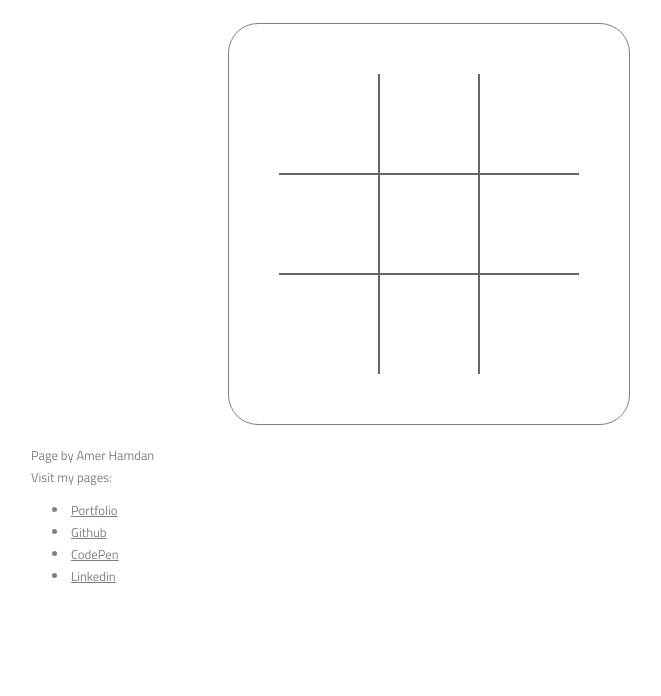
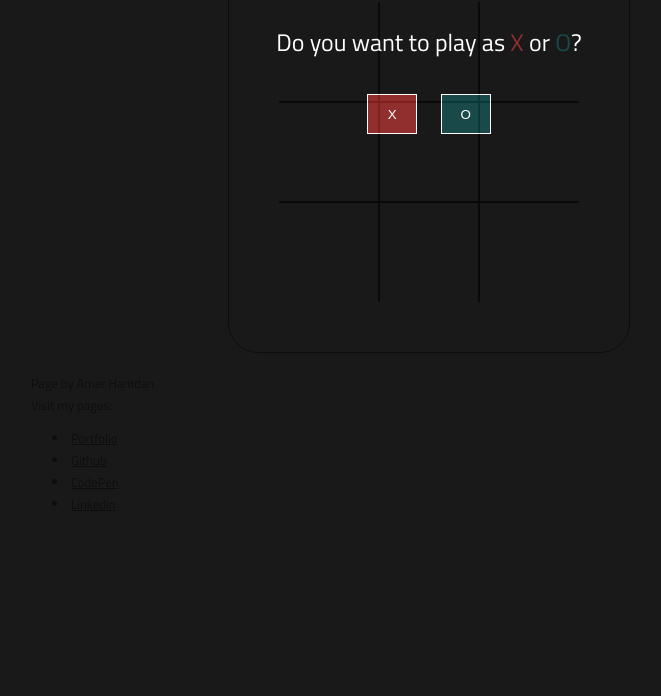
Before and after one commit to amashamdan/tic, a plain HTML site: page index.html in a window 1280 px wide. Shown: the part 104-800 px from the top of the page, without its empty margins (211-872 px from the left). Drawn offline with Linux system fonts and the light colour scheme.

Commit message:
Feat: Added message for user to select X or O.
Once page is loaded, the user receives a message asking to select X or O.
Message and its contents are styled.

```diff
--- a/css/main.css
+++ b/css/main.css
@@ -1,5 +1,48 @@
 body {
 	font-family: 'Titillium Web', sans-serif;
+	margin: 0;
+}
+
+.message {
+	position: fixed;
+	opacity: 0.9;
+	background-color: black;
+	color: white;
+	width: 100%;
+	height: 100%;
+	text-align: center;
+}
+
+.message-text {
+	margin-top: 10%;
+	font-size: 1.5em;
+}
+
+.red {
+	color: #851818;
+}
+
+.green {
+	color: #013636;
+}
+
+#x,
+#o {
+	width: 50px;
+	height: 40px;
+	margin: 10px;
+	border: none;
+	color: white;
+	outline: none;
+	border: 1px solid white;
+}
+
+#x {
+	background-color: #851818;
+}
+
+#o {
+	background-color: #013636;
 }
 
 .container {
@@ -9,6 +52,7 @@ body {
 }
 
 .header {
+	margin: 0;
 	text-align: center;
 	font-size: 1.5em;
 }
--- a/index.html
+++ b/index.html
@@ -9,6 +9,11 @@
 	<script src="js/script.js"></script>
 </head>
 <body>
+	<div class="message">
+		<p class="message-text">Do you want to play as <span class="red">X</span> or <span class="green">O</span>?</p>
+		<button id="x">X</button>
+		<button id="o">O</button>
+	</div>
 	<div class="container">
 		<div class="header">
 		<h3 class="header">TicTacToe</h3>
```
